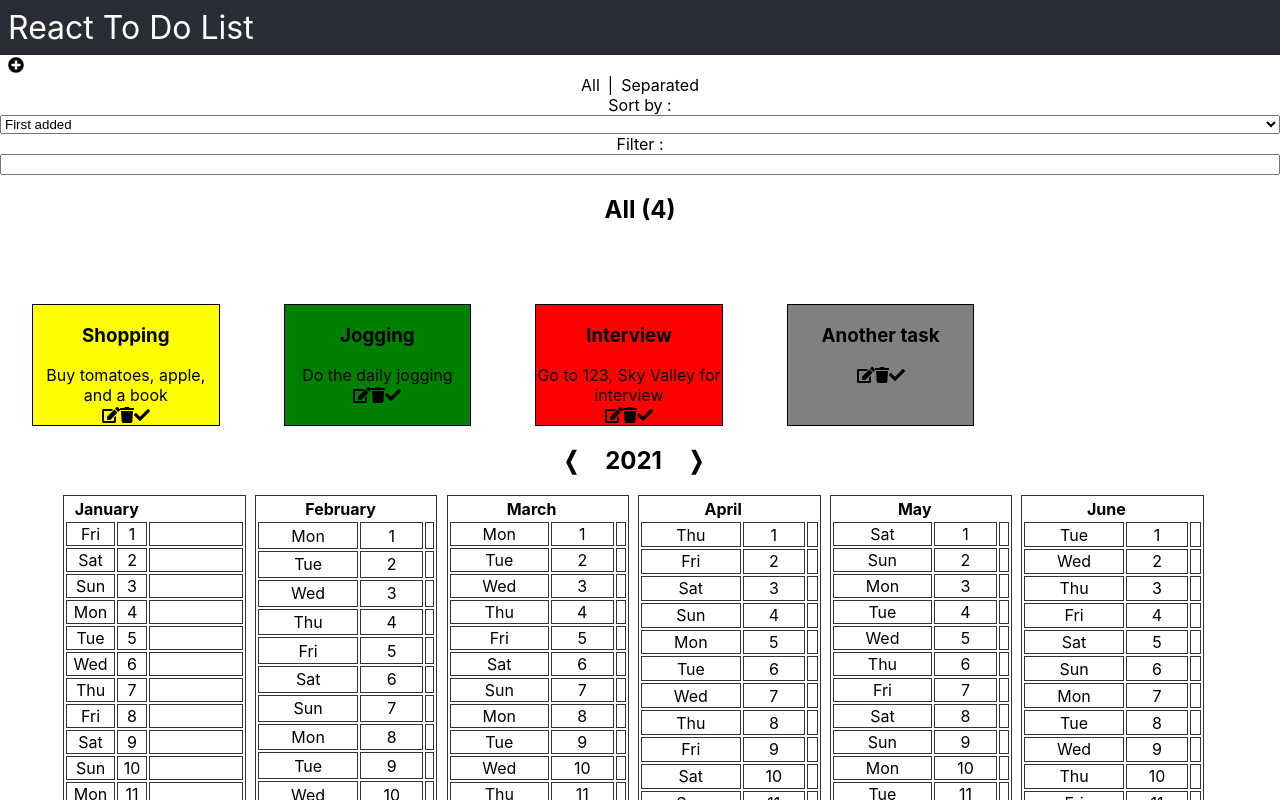
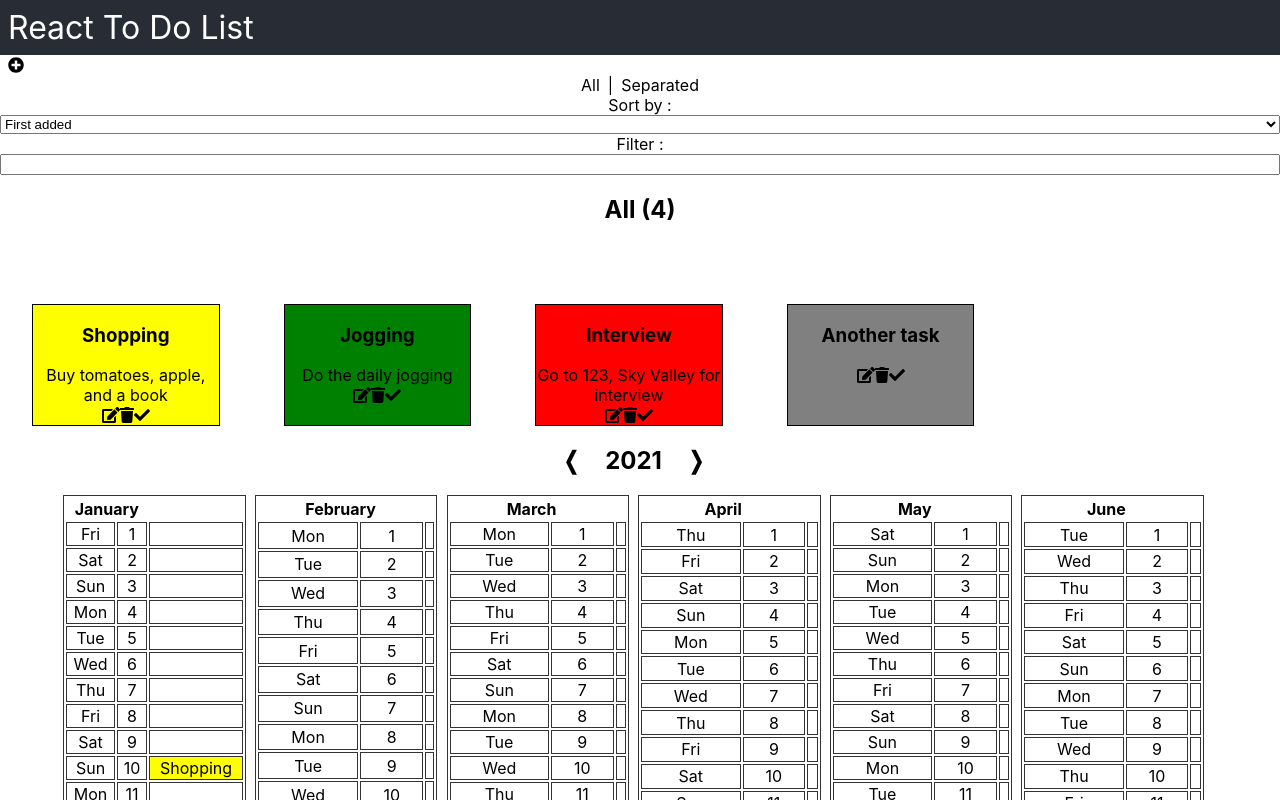
Before and after one commit to Skyrlon/react-todo-list, a React (Create React App) app: page / in a window 1280 px wide. Shown: the top 800 px of the page. Built offline with nearby package versions, Linux system fonts and the light colour scheme.

Commit message:
deadline can now be added to todos

```diff
--- a/src/App.js
+++ b/src/App.js
@@ -15,7 +15,7 @@ const App = () => {
       details: "Buy tomatoes, apple, and a book",
       priority: "medium",
       completed: false,
-      deadline: "20 January 2021",
+      deadline: "2021-01-10",
     },
     {
       id: 1,
@@ -23,7 +23,7 @@ const App = () => {
       details: "Do the daily jogging ",
       priority: "low",
       completed: false,
-      deadline: "30 October 2021",
+      deadline: "2021-10-05",
     },
     {
       id: 2,
@@ -31,7 +31,7 @@ const App = () => {
       details: "Go to 123, Sky Valley for interview",
       priority: "hight",
       completed: false,
-      deadline: "2 June 2022",
+      deadline: "2022-06-02",
     },
     {
       id: 3,
@@ -96,6 +96,7 @@ const App = () => {
       details: todo.details,
       priority: todo.priority,
       completed: false,
+      deadline: todo.deadline,
     };
     let newTodoList = [...todos, newTodo];
     setTodos([...todos, newTodo]);
--- a/src/components/AddTodo.jsx
+++ b/src/components/AddTodo.jsx
@@ -37,6 +37,10 @@ const AddTodo = ({ onAdd, onEdit, isEditingTodo, todoToEdit, clickedAway }) => {
     isEditingTodo ? todoToEdit.priority : ""
   );
 
+  const [deadline, setDeadline] = useState(
+    isEditingTodo ? todoToEdit.deadline : ""
+  );
+
   const onSubmit = (e) => {
     e.preventDefault();
 
@@ -55,12 +59,14 @@ const AddTodo = ({ onAdd, onEdit, isEditingTodo, todoToEdit, clickedAway }) => {
           title,
           details,
           priority,
+          deadline,
         })
-      : onAdd({ title, details, priority });
+      : onAdd({ title, details, priority, deadline });
 
     setTitle("");
     setDetails("");
     setPriority("");
+    setDeadline("");
   };
 
   return (
@@ -93,6 +99,12 @@ const AddTodo = ({ onAdd, onEdit, isEditingTodo, todoToEdit, clickedAway }) => {
             <option value="low">Low</option>
           </select>
           <input
+            type="date"
+            name="deadline"
+            value={deadline}
+            onChange={(e) => setDeadline(e.target.value)}
+          />
+          <input
             type="submit"
             value={isEditingTodo ? "Edit Todo" : "Add to the list"}
           />
--- a/src/components/Calendar.jsx
+++ b/src/components/Calendar.jsx
@@ -49,9 +49,7 @@ const StyledCalendar = styled.div`
 
 const Calendar = ({ todos }) => {
   const [year, setYear] = useState(new Date(Date.now()).getFullYear());
-
-  const setUpCalendar = (year) => {
-    const months = [
+  const monthsNames = [
     "January",
     "February",
     "March",
@@ -65,8 +63,10 @@ const Calendar = ({ todos }) => {
     "November",
     "December",
   ];
+
+  const setUpCalendar = (year) => {
     let array = [];
-    months.forEach((month, index) => {
+    monthsNames.forEach((month, index) => {
       let daysInMonth = new Date(year, index + 1, 0).getDate();
       let days = [];
       for (let i = 0; i < daysInMonth; i++) {
@@ -123,13 +123,27 @@ const Calendar = ({ todos }) => {
                   <td>{day.number}</td>
                   {todos.filter(
                     (todo) =>
-                      todo.deadline === `${day.number} ${month.name} ${year}`
+                      todo.deadline ===
+                      `${year}-${
+                        monthsNames.indexOf(month.name) + 1 < 10 //check if number is inferior to ten, to add or not a 0 before number
+                          ? `0${monthsNames.indexOf(month.name) + 1}`
+                          : monthsNames.indexOf(month.name) + 1
+                      }-${day.number < 10 ? `0${day.number}` : day.number}`//check if number is inferior to ten, to add or not a 0 before number
                   ).length > 0 ? (
                     todos.map(
                       (todo) =>
                         todo.deadline ===
-                          `${day.number} ${month.name} ${year}` && (
-                          <td className={`priority-${todo.priority}`}>
+                          `${year}-${
+                            monthsNames.indexOf(month.name) + 1 < 10 //check if number is inferior to ten, to add or not a 0 before number
+                              ? `0${monthsNames.indexOf(month.name) + 1}`
+                              : monthsNames.indexOf(month.name) + 1
+                          }-${
+                            day.number < 10 ? `0${day.number}` : day.number //check if number is inferior to ten, to add or not a 0 before number
+                          }` && (
+                          <td
+                            key={todo.id}
+                            className={`priority-${todo.priority}`}
+                          >
                             {todo.title}
                           </td>
                         )
```
Lines whose indentation alone changed are shown as unchanged.
